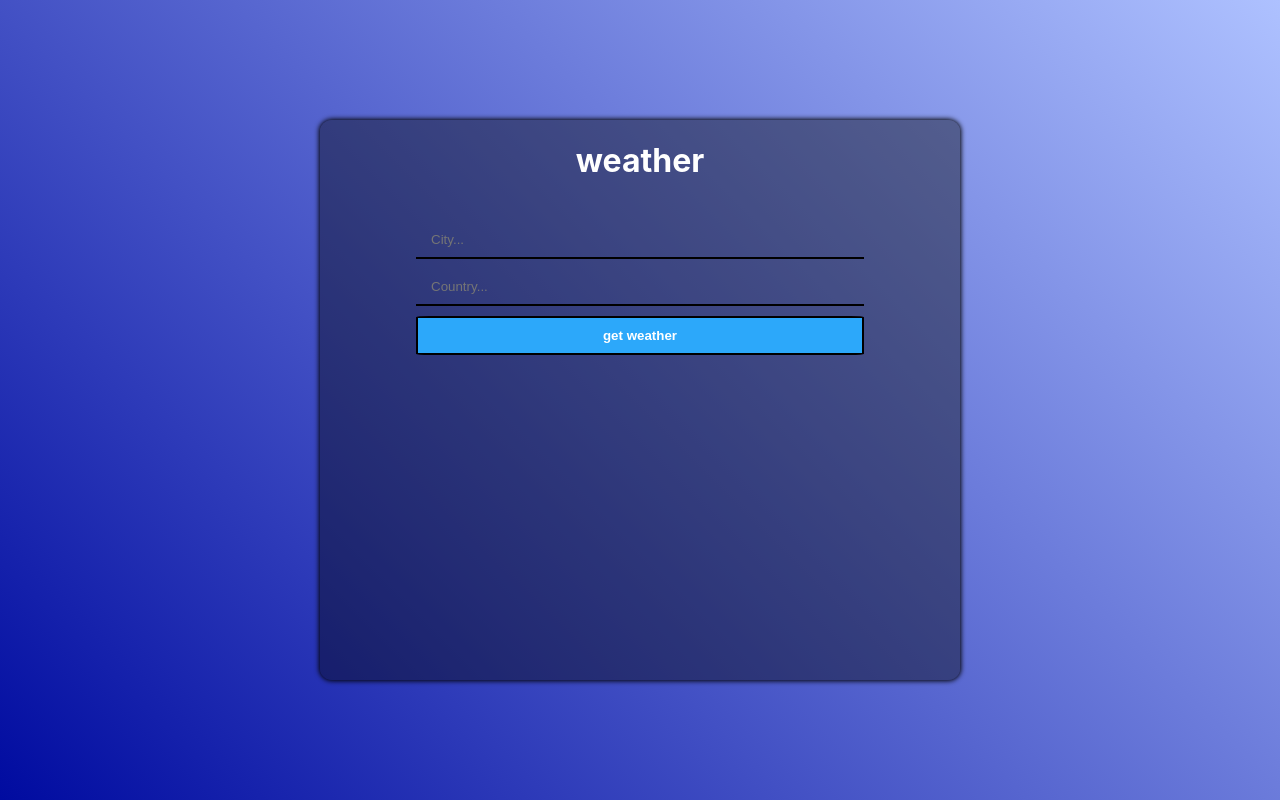
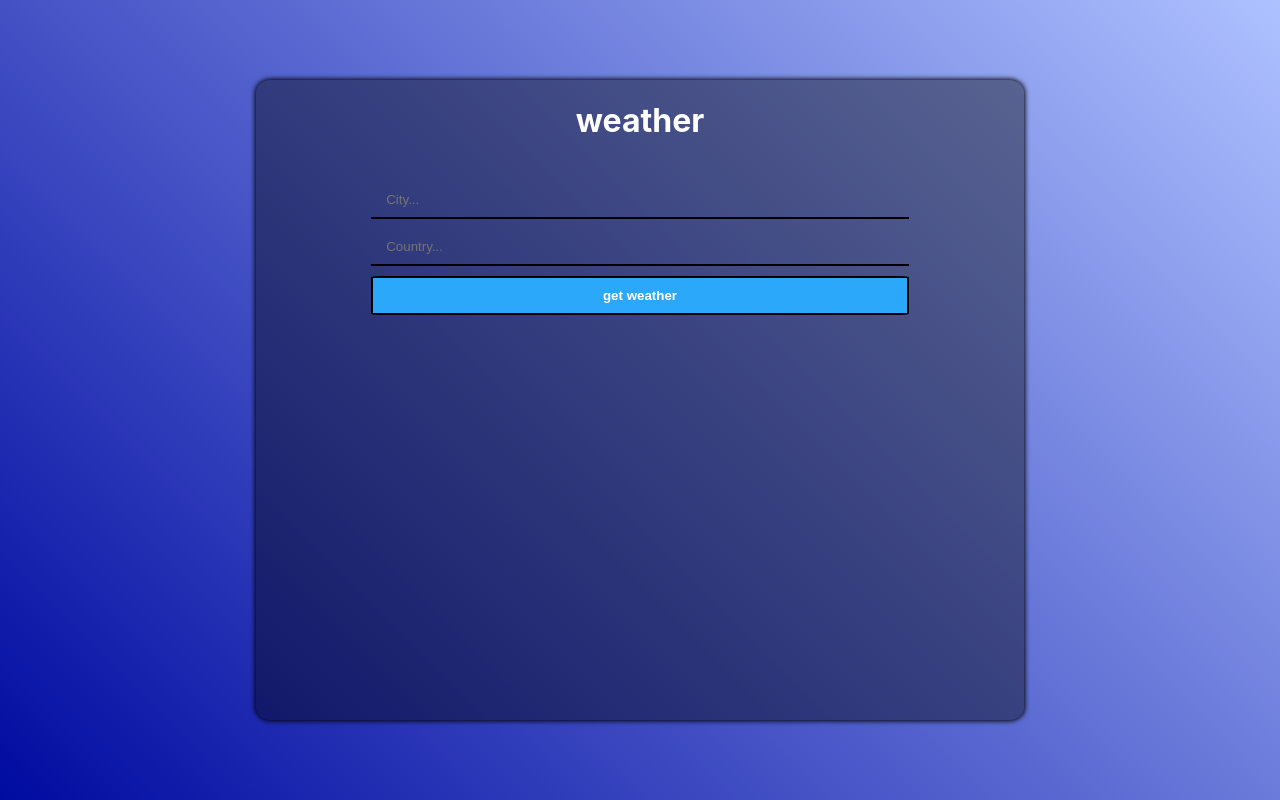
Before and after one commit to AliAlbhrani/weatherApp, a React (Create React App) app: page / in a window 1280 px wide. Built offline with nearby package versions, Linux system fonts and the light colour scheme.

Commit message:
edit app.css

```diff
--- a/src/App.css
+++ b/src/App.css
@@ -1,7 +1,7 @@
 .App{
   position: absolute;
-  width: 50%;
-  height: 70%;
+  width: 60%;
+  height: 80%;
   top: 50%;
   left: 50%;
   transform: translate(-50%,-50%);
```
